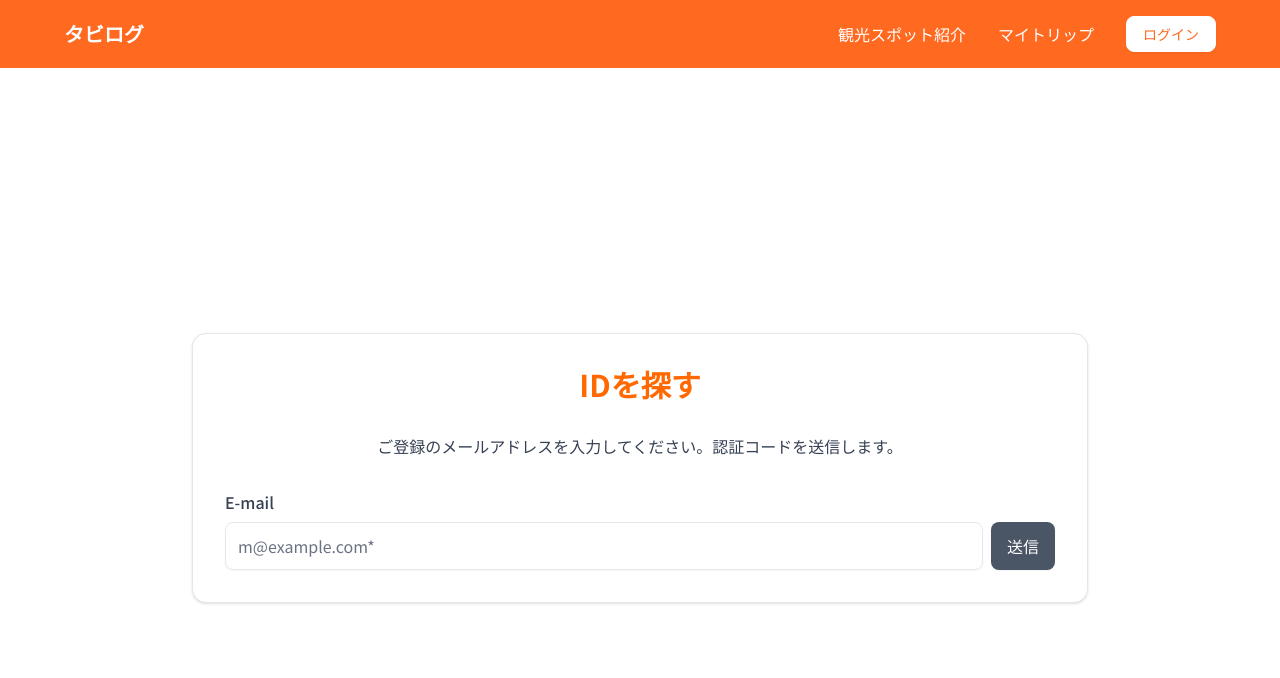
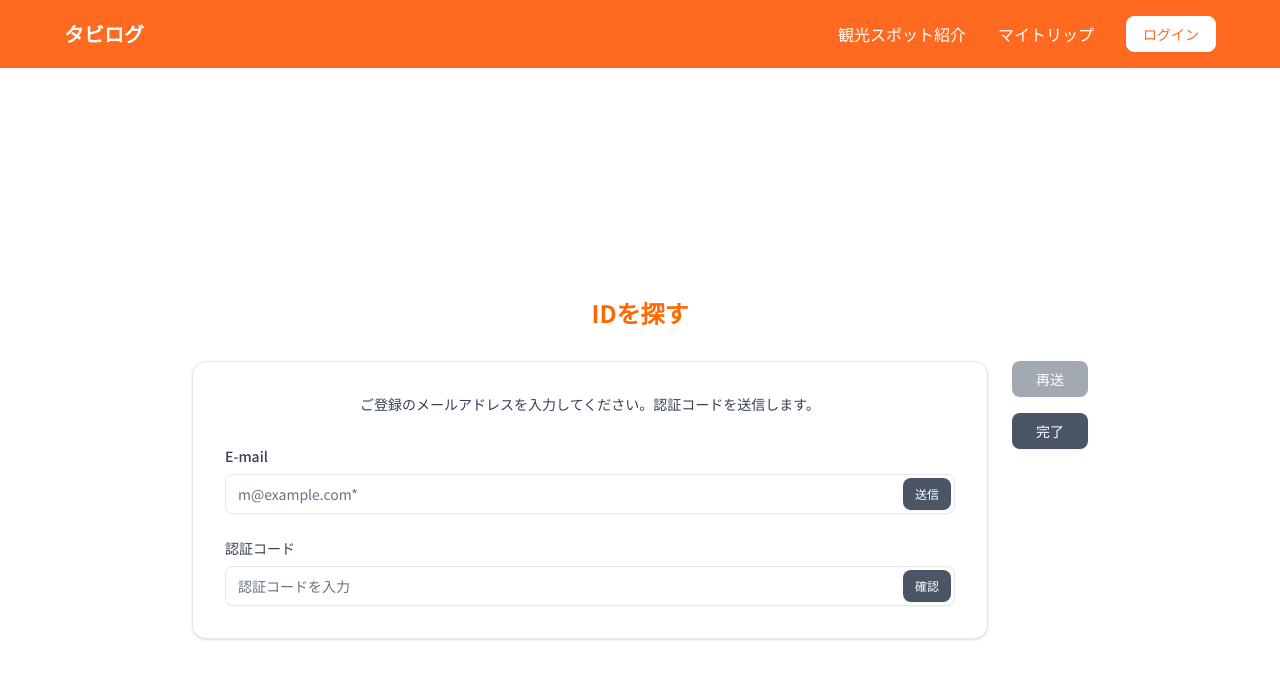
Before and after one commit to spacecl-Ikuzo/tabiLog_frontend, a React app: page /find-account/find-id in a window 1280 px wide. Shown: the top 678 px of the page. Built offline with nearby package versions, Linux system fonts and the light colour scheme; no server answers; the HTML template or start-up script is replaced by a standard one.

Commit message:
Update FindID page design - move title outside card and buttons inside input fields

```diff
--- a/src/pages/find-account/FindID.tsx
+++ b/src/pages/find-account/FindID.tsx
@@ -38,9 +38,13 @@ export default function FindID() {
       } else {
         setEmailError('メール送信に失敗しました。もう一度お試しください。');
       }
-    } catch (error: unknown) {
+    } catch (error: any) {
       console.error('이메일 전송 오류:', error);
-      setEmailError('メール送信に失敗しました。もう一度お試しください。');
+      if (error.response?.status === 404) {
+        setEmailError('入力されたメールアドレスは存在しません。');
+      } else {
+        setEmailError('メール送信に失敗しました。もう一度お試しください。');
+      }
       toast.error('メール送信に失敗しました');
     } finally {
       setIsLoading(false);
@@ -88,11 +92,15 @@ export default function FindID() {
           setAuthCodeError('ユーザー情報を取得できませんでした。');
         }
       } else {
+        setAuthCodeError('入力された認証コードが一致しません。');
+      }
+    } catch (error: any) {
+      console.error('인증코드 확인 오류:', error);
+      if (error.response?.status === 400) {
+        setAuthCodeError('入力された認証コードが一致しません。');
+      } else {
         setAuthCodeError('認証コードが正しくありません。');
       }
-    } catch (error: unknown) {
-      console.error('인증코드 확인 오류:', error);
-      setAuthCodeError('認証コードが正しくありません。');
       toast.error('認証に失敗しました');
     } finally {
       setIsLoading(false);
@@ -114,68 +122,69 @@ export default function FindID() {
   };
 
   return (
-    <div className="min-h-screen bg-white flex items-center justify-center p-15 lg:p-8">
-      <div className="w-full max-w-4xl flex flex-col lg:flex-row gap-6">
-        {/* 메인 카드 */}
-        <Card className="flex-1 p-6 lg:p-8">
-          {/* 제목 */}
-          <h1 className="text-2xl font-bold text-orange-500 text-center mb-8 lg:text-3xl">IDを探す</h1>
+    <div className="min-h-screen bg-white flex items-center justify-center p-8">
+      <div className="w-full max-w-4xl">
+        {/* 제목 */}
+        <h1 className="text-2xl font-bold text-orange-500 text-center mb-8">IDを探す</h1>
 
-          {/* 안내 텍스트 */}
-          <p className="text-gray-700 text-center mb-8 text-sm lg:text-base">
-            ご登録のメールアドレスを入力してください。認証コードを送信します。
-          </p>
+        <div className="flex gap-6">
+          {/* 메인 카드 */}
+          <Card className="flex-1 p-8">
+            {/* 안내 텍스트 */}
+            <p className="text-gray-700 text-center mb-8 text-sm">
+              ご登録のメールアドレスを入力してください。認証コードを送信します。
+            </p>
 
           <div className="space-y-6">
             {/* 이메일 입력 섹션 */}
             <div className="space-y-2">
-              <Label htmlFor="email" className="text-sm font-medium text-gray-700 lg:text-base">
+              <Label htmlFor="email" className="text-sm font-medium text-gray-700">
                 E-mail
               </Label>
-              <div className="flex gap-2">
+              <div className="relative">
                 <Input
                   id="email"
                   type="email"
                   placeholder="m@example.com*"
                   value={email}
                   onChange={(e) => setEmail(e.target.value)}
-                  className="flex-1 h-10 text-sm lg:h-12 lg:text-base"
+                  className="w-full h-10 text-sm pr-20"
                 />
                 <Button
                   onClick={handleSendEmail}
                   disabled={isLoading}
-                  className="bg-gray-600 hover:bg-gray-700 text-white px-4 h-10 text-sm lg:h-12 lg:text-base disabled:opacity-50"
+                  className="absolute right-1 top-1 bg-gray-600 hover:bg-gray-700 text-white px-3 h-8 text-xs disabled:opacity-50"
                 >
                   {isLoading ? '送信中...' : '送信'}
                 </Button>
               </div>
-              {emailError && <p className="text-orange-500 text-xs lg:text-sm">{emailError}</p>}
+              {emailError && <p className="text-red-500 text-xs">{emailError}</p>}
             </div>
 
             {/* 인증코드 입력 섹션 */}
-            {isEmailSent && (
+            {(isEmailSent || true) && (
               <div className="space-y-2">
-                <Label htmlFor="authCode" className="text-sm font-medium text-gray-700 lg:text-base">
+                <Label htmlFor="authCode" className="text-sm font-medium text-gray-700">
                   認証コード
                 </Label>
-                <div className="flex gap-2">
+                <div className="relative">
                   <Input
                     id="authCode"
                     type="text"
                     placeholder="認証コードを入力"
                     value={authCode}
                     onChange={(e) => setAuthCode(e.target.value)}
-                    className="flex-1 h-10 text-sm lg:h-12 lg:text-base"
+                    className="w-full h-10 text-sm pr-20"
                   />
                   <Button
                     onClick={handleConfirmAuthCode}
                     disabled={isLoading}
-                    className="bg-gray-600 hover:bg-gray-700 text-white px-4 h-10 text-sm lg:h-12 lg:text-base disabled:opacity-50"
+                    className="absolute right-1 top-1 bg-gray-600 hover:bg-gray-700 text-white px-3 h-8 text-xs disabled:opacity-50"
                   >
                     {isLoading ? '確認中...' : '確認'}
                   </Button>
                 </div>
-                {authCodeError && <p className="text-orange-500 text-xs lg:text-sm">{authCodeError}</p>}
+                {authCodeError && <p className="text-red-500 text-xs">{authCodeError}</p>}
               </div>
             )}
 
@@ -183,24 +192,46 @@ export default function FindID() {
             {showID && (
               <div className="space-y-4">
                 <div className="border border-gray-300 rounded-lg p-4 bg-gray-50">
-                  <p className="text-sm lg:text-base text-gray-700 mb-2">ご登録のIDは「{foundUserId}」です</p>
-                  <p className="text-xs lg:text-sm text-gray-500">セキュリティ保護のため、IDは一部のみ表示されます。</p>
+                  <p className="text-sm text-gray-700 mb-2">ご登録のIDは「{foundUserId}」です</p>
+                  <p className="text-xs text-gray-500">セキュリティ保護のため、IDは一部のみ表示されます。</p>
                 </div>
 
-                <p className="text-orange-500 text-sm lg:text-base text-center">
+                <p className="text-orange-500 text-sm text-center">
                   このIDでログインできます。ログイン画面にお進みください。
                 </p>
 
                 <Button
                   onClick={handleLogin}
-                  className="w-full h-12 bg-orange-500 hover:bg-orange-600 text-white font-medium text-base lg:h-14 lg:text-lg"
+                  className="w-full h-12 bg-orange-500 hover:bg-orange-600 text-white font-medium text-base"
                 >
                   ログイン
                 </Button>
               </div>
             )}
           </div>
-        </Card>
+          </Card>
+
+          {/* 오른쪽 버튼들 */}
+          <div className="flex flex-col gap-4">
+            <Button
+              onClick={() => {
+                if (isEmailSent) {
+                  handleSendEmail();
+                }
+              }}
+              disabled={!isEmailSent}
+              className="bg-gray-600 hover:bg-gray-700 text-white px-6 py-3 text-sm disabled:opacity-50"
+            >
+              再送
+            </Button>
+            <Button
+              onClick={handleLogin}
+              className="bg-gray-600 hover:bg-gray-700 text-white px-6 py-3 text-sm"
+            >
+              完了
+            </Button>
+          </div>
+        </div>
       </div>
     </div>
   );
```
